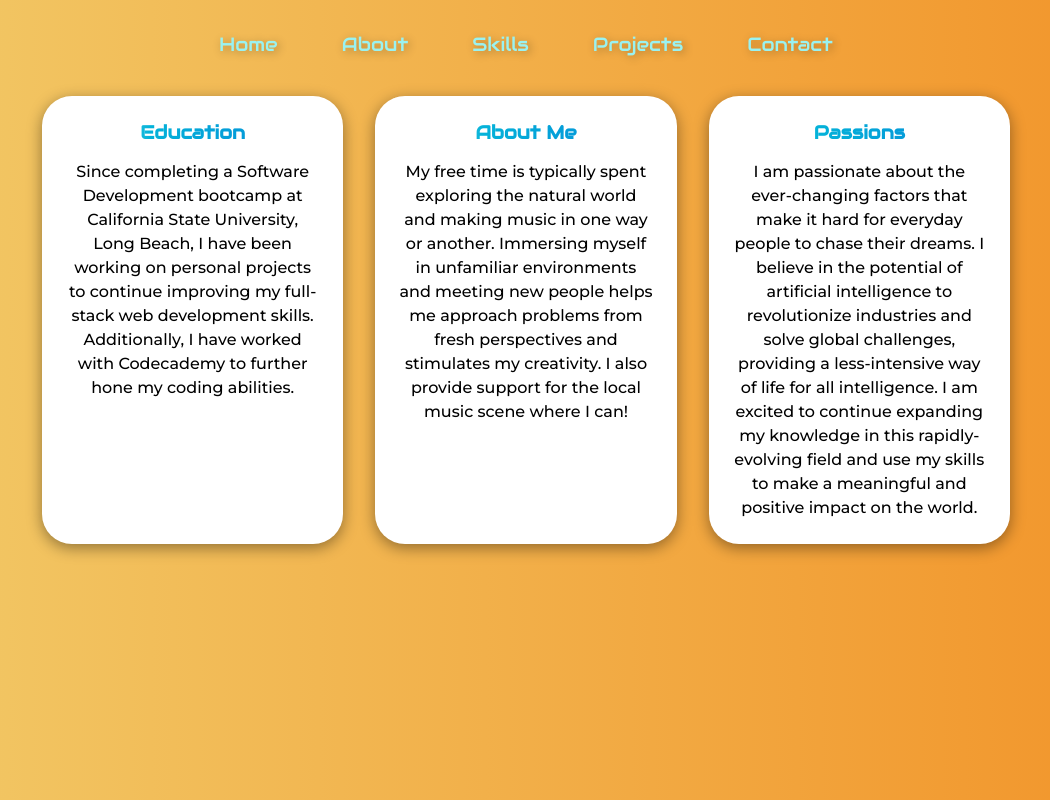
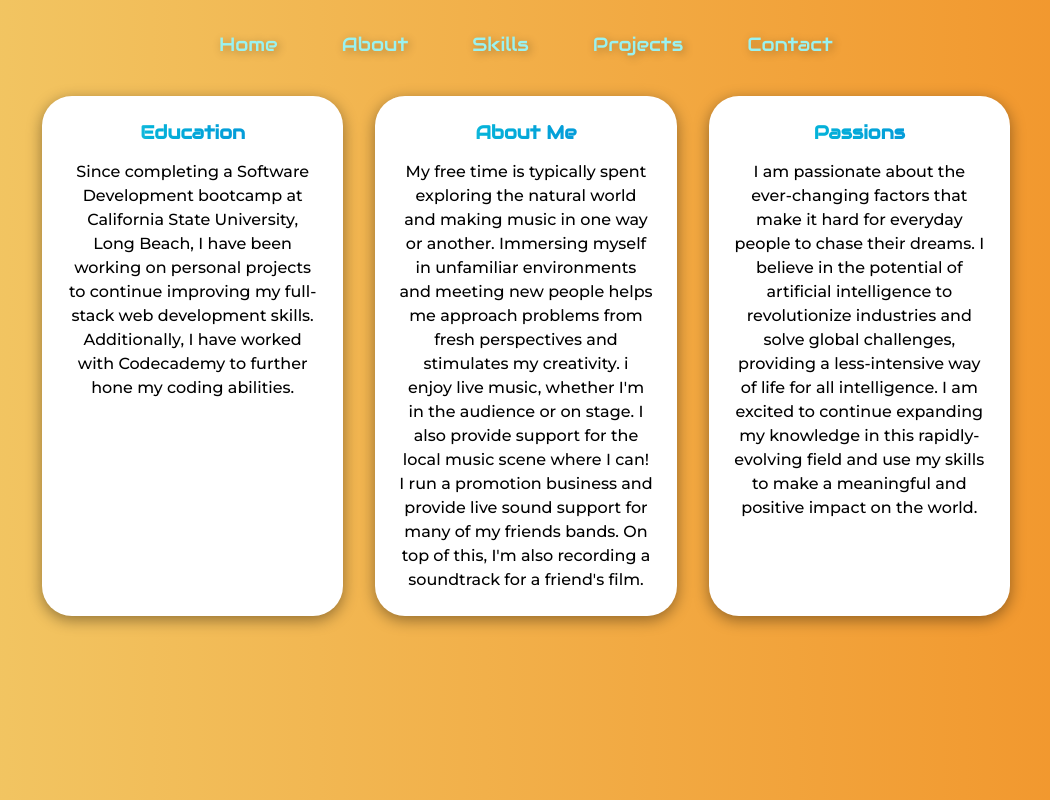
Before and after one commit to bnewman27/portfolio, a React (Create React App) app: page /about in a window 1280 px wide. Shown: the whole page, without its empty margins (114-1164 px from the left). Built offline with nearby package versions, Linux system fonts and the light colour scheme.

Commit message:
updated about page

```diff
--- a/src/components/About.jsx
+++ b/src/components/About.jsx
@@ -26,7 +26,7 @@ const About = () => {
             About Me
           </h3>
           <p className={classes.aboutMeText}>
-            My free time is typically spent exploring the natural world and making music in one way or another. Immersing myself in unfamiliar environments and meeting new people helps me approach problems from fresh perspectives and stimulates my creativity. I also provide support for the local music scene where I can!         </p>
+            My free time is typically spent exploring the natural world and making music in one way or another. Immersing myself in unfamiliar environments and meeting new people helps me approach problems from fresh perspectives and stimulates my creativity. i enjoy live music, whether I'm in the audience or on stage. I also provide support for the local music scene where I can! I run a promotion business and provide live sound support for many of my friends bands. On top of this, I'm also recording a soundtrack for a friend's film.        </p>
         </div>
         <div className={styles.box}>
           <h3 className={classes.aboutHeaders}>
```
